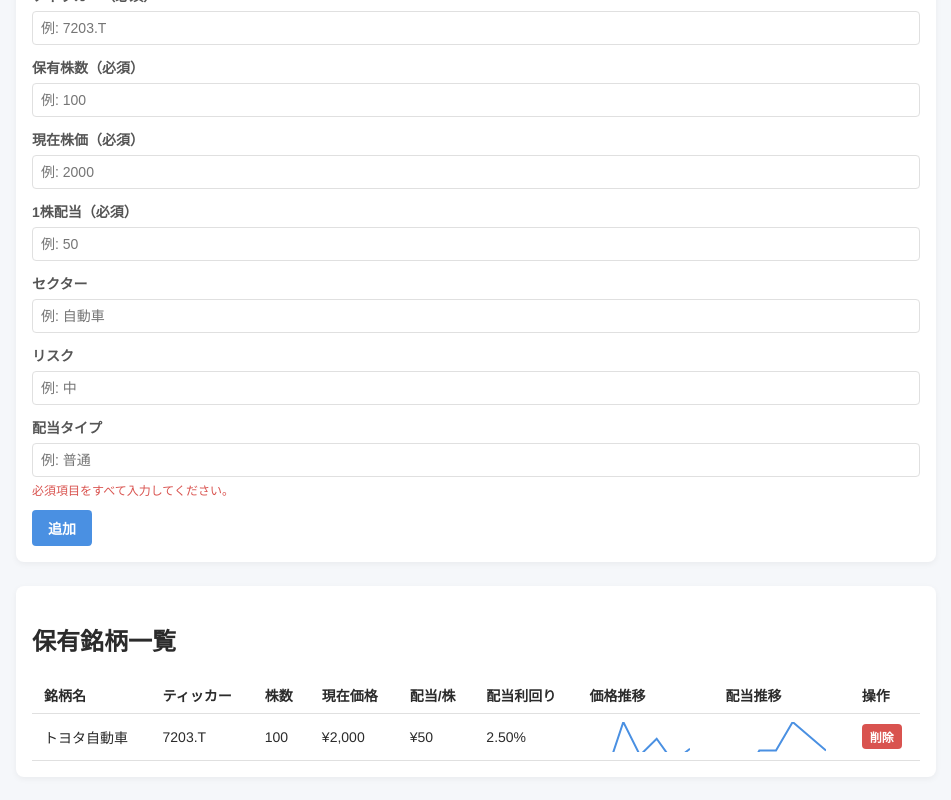
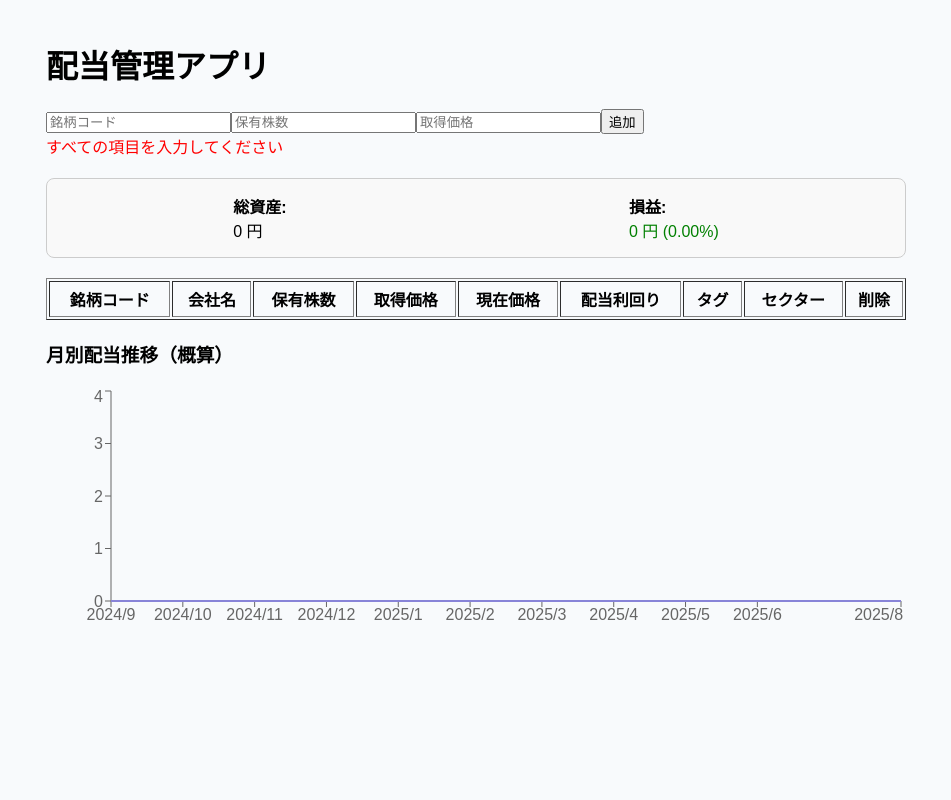
Before and after one commit to sonota1/dividend-management-app, a React (Create React App) app: page / in a window 1280 px wide. Both pictures are taken after a click on the button "追加". Shown: the whole page, without its empty margins (164-1115 px from the left). Built offline with nearby package versions, Linux system fonts and the light colour scheme.

Commit message:
fix: モバイル最適化とレスポンシブデザイン対応

```diff
--- a/src/App.js
+++ b/src/App.js
@@ -1,366 +1,211 @@
-import React, { useState, useEffect } from "react";
+import React, { useState, useEffect } from 'react';
+import { LineChart, Line, XAxis, YAxis, Tooltip, ResponsiveContainer } from 'recharts';
 
-// --- シンプルなカラーパレットとフォント ---
-const colors = {
-  background: "#f5f7fa",
-  cardBg: "#ffffff",
-  primary: "#2b2b2b",
-  secondary: "#555555",
-  accent: "#4a90e2",
-  error: "#d9534f",
-  success: "#5cb85c",
-  border: "#e0e0e0",
-};
+const TAGS = ['NISA', '特定', '一般'];
 
-const fontFamily = "'Helvetica Neue', Helvetica, Arial, sans-serif";
+function AddStockForm({ onAdd }) {
+  const [symbol, setSymbol] = useState('');
+  const [shares, setShares] = useState('');
+  const [purchasePrice, setPurchasePrice] = useState('');
+  const [error, setError] = useState('');
 
-// --- 共通スタイル ---
-const styles = {
-  app: {
-    fontFamily,
-    backgroundColor: colors.background,
-    minHeight: "100vh",
-    padding: 20,
-    color: colors.primary,
-    maxWidth: 960,
-    margin: "0 auto",
-  },
-  header: {
-    fontSize: 24,
-    fontWeight: "700",
-    marginBottom: 24,
-    borderBottom: `2px solid ${colors.accent}`,
-    paddingBottom: 8,
-  },
-  card: {
-    backgroundColor: colors.cardBg,
-    borderRadius: 8,
-    padding: 16,
-    marginBottom: 24,
-    boxShadow: "0 2px 6px rgba(0,0,0,0.05)",
-  },
-  button: {
-    backgroundColor: colors.accent,
-    color: "#fff",
-    border: "none",
-    borderRadius: 4,
-    padding: "8px 16px",
-    cursor: "pointer",
-    fontWeight: "600",
-    fontSize: 14,
-    transition: "background-color 0.3s",
-  },
-  input: {
-    fontSize: 14,
-    padding: 8,
-    borderRadius: 4,
-    border: `1px solid ${colors.border}`,
-    width: "100%",
-    marginBottom: 12,
-  },
-  label: {
-    display: "block",
-    marginBottom: 6,
-    fontWeight: "600",
-    fontSize: 14,
-    color: colors.secondary,
-  },
-  table: {
-    width: "100%",
-    borderCollapse: "collapse",
-    marginTop: 12,
-  },
-  th: {
-    textAlign: "left",
-    borderBottom: `1px solid ${colors.border}`,
-    padding: "8px 12px",
-    fontWeight: "700",
-    fontSize: 14,
-  },
-  td: {
-    padding: "8px 12px",
-    borderBottom: `1px solid ${colors.border}`,
-    fontSize: 14,
-  },
-  errorText: {
-    color: colors.error,
-    fontSize: 12,
-    marginTop: -8,
-    marginBottom: 12,
-  },
-};
+  const handleAdd = async () => {
+    if (!symbol || !shares || !purchasePrice) {
+      setError('すべての項目を入力してください');
+      return;
+    }
 
-// --- 配当管理アプリ本体 ---
-export default function DividendApp() {
-  // 銘柄データ構造例
-  const [stocks, setStocks] = useState(() => {
-    const saved = localStorage.getItem("stocks");
-    return saved
-      ? JSON.parse(saved)
-      : [
-          {
-            id: 1,
-            name: "トヨタ自動車",
-            ticker: "7203.T",
-            shares: 100,
-            price: 2000,
-            dividend: 50,
-            sector: "自動車",
-            risk: "中",
-            dividendType: "普通",
-            priceHistory: [1980, 1995, 2010, 2000, 2005, 1998, 2002],
-            dividendHistory: [45, 48, 50, 50, 52, 51, 50],
-          },
-        ];
+    try {
+      const res = await fetch(`http://localhost:4000/api/quote/${symbol}`);
+      if (!res.ok) throw new Error('銘柄情報取得失敗');
+      const data = await res.json();
+
+      // 簡易セクター推定
+      const sector = data.shortName.includes('Tech') ? '情報技術' : 'その他';
+
+      onAdd({
+        symbol,
+        companyName: data.shortName,
+        shares: Number(shares),
+        purchasePrice: Number(purchasePrice),
+        sector,
+        tag: 'NISA',
+        currentPrice: data.regularMarketPrice,
+        dividendYield: data.dividendYield || 0,
+        dividendRate: data.dividendRate || 0,
       });
 
-  // 新規銘柄フォーム状態
-  const [form, setForm] = useState({
-    name: "",
-    ticker: "",
-    shares: "",
-    price: "",
-    dividend: "",
-    sector: "",
-    risk: "",
-    dividendType: "",
-  });
-
-  const [error, setError] = useState("");
-
-  // localStorage に保存
-  useEffect(() => {
-    localStorage.setItem("stocks", JSON.stringify(stocks));
-  }, [stocks]);
-
-  // 入力変更ハンドラ
-  const onChangeForm = (e) => {
-    const { name, value } = e.target;
-    setForm((f) => ({ ...f, [name]: value }));
-  };
-
-  // 銘柄追加
-  const addStock = () => {
-    if (!form.name || !form.ticker || !form.shares || !form.price || !form.dividend) {
-      setError("必須項目をすべて入力してください。");
-      return;
+      setSymbol('');
+      setShares('');
+      setPurchasePrice('');
+      setError('');
+    } catch (e) {
+      setError(e.message);
     }
-    const newStock = {
-      id: Date.now(),
-      name: form.name.trim(),
-      ticker: form.ticker.trim(),
-      shares: Number(form.shares),
-      price: Number(form.price),
-      dividend: Number(form.dividend),
-      sector: form.sector.trim() || "未設定",
-      risk: form.risk.trim() || "未設定",
-      dividendType: form.dividendType.trim() || "普通",
-      priceHistory: [],
-      dividendHistory: [],
-    };
-    setStocks((prev) => [...prev, newStock]);
-    setForm({
-      name: "",
-      ticker: "",
-      shares: "",
-      price: "",
-      dividend: "",
-      sector: "",
-      risk: "",
-      dividendType: "",
-    });
-    setError("");
-  };
-
-  // 銘柄削除
-  const removeStock = (id) => {
-    setStocks((prev) => prev.filter((s) => s.id !== id));
-  };
-
-  // 銘柄編集（ここでは簡易にpriceとdividendだけ）
-  const editStockField = (id, field, value) => {
-    setStocks((prev) =>
-      prev.map((s) =>
-        s.id === id ? { ...s, [field]: field === "name" || field === "ticker" || field === "sector" || field === "risk" || field === "dividendType" ? value : Number(value) } : s
-      )
-    );
-  };
-
-  // 総資産・配当合計計算
-  const totalAssets = stocks.reduce((sum, s) => sum + s.price * s.shares, 0);
-  const totalDividend = stocks.reduce((sum, s) => sum + s.dividend * s.shares, 0);
-
-  // ミニチャート用（スパークライン的表示）
-  const MiniSparkline = ({ data }) => {
-    if (!data || data.length < 2) return null;
-    const max = Math.max(...data);
-    const min = Math.min(...data);
-    const range = max - min || 1;
-    const points = data
-      .map(
-        (v, i) =>
-          `${(i * (100 / (data.length - 1))).toFixed(2)},${(100 - ((v - min) / range) * 100).toFixed(2)}`
-      )
-      .join(" ");
-    return (
-      <svg width="100" height="30" style={{ display: "block" }}>
-        <polyline
-          fill="none"
-          stroke={colors.accent}
-          strokeWidth="2"
-          points={points}
-          style={{ shapeRendering: "geometricPrecision" }}
-        />
-      </svg>
-    );
   };
 
   return (
-    <div style={styles.app}>
-      <h1 style={styles.header}>配当管理アプリ</h1>
+    <div style={{ marginBottom: 20 }}>
+      <input
+        placeholder="銘柄コード"
+        value={symbol}
+        onChange={(e) => setSymbol(e.target.value.toUpperCase())}
+      />
+      <input
+        placeholder="保有株数"
+        value={shares}
+        onChange={(e) => setShares(e.target.value)}
+        type="number"
+      />
+      <input
+        placeholder="取得価格"
+        value={purchasePrice}
+        onChange={(e) => setPurchasePrice(e.target.value)}
+        type="number"
+      />
+      <button onClick={handleAdd}>追加</button>
+      {error && <div style={{ color: 'red' }}>{error}</div>}
+    </div>
+  );
+}
 
-      {/* 総資産・配当サマリー */}
-      <section style={styles.card}>
-        <h2>サマリー</h2>
-        <p>総資産額: <strong>¥{totalAssets.toLocaleString()}</strong></p>
-        <p>年間配当額（予想）: <strong>¥{totalDividend.toLocaleString()}</strong></p>
-      </section>
-
-      {/* 銘柄追加フォーム */}
-      <section style={styles.card}>
-        <h2>銘柄追加</h2>
-        <label style={styles.label}>銘柄名（必須）</label>
-        <input
-          style={styles.input}
-          name="name"
-          value={form.name}
-          onChange={onChangeForm}
-          placeholder="例: トヨタ自動車"
-        />
-        <label style={styles.label}>ティッカー（必須）</label>
-        <input
-          style={styles.input}
-          name="ticker"
-          value={form.ticker}
-          onChange={onChangeForm}
-          placeholder="例: 7203.T"
-        />
-        <label style={styles.label}>保有株数（必須）</label>
-        <input
-          type="number"
-          style={styles.input}
-          name="shares"
-          value={form.shares}
-          onChange={onChangeForm}
-          placeholder="例: 100"
-        />
-        <label style={styles.label}>現在株価（必須）</label>
-        <input
-          type="number"
-          style={styles.input}
-          name="price"
-          value={form.price}
-          onChange={onChangeForm}
-          placeholder="例: 2000"
-        />
-        <label style={styles.label}>1株配当（必須）</label>
-        <input
-          type="number"
-          style={styles.input}
-          name="dividend"
-          value={form.dividend}
-          onChange={onChangeForm}
-          placeholder="例: 50"
-        />
-        <label style={styles.label}>セクター</label>
-        <input
-          style={styles.input}
-          name="sector"
-          value={form.sector}
-          onChange={onChangeForm}
-          placeholder="例: 自動車"
-        />
-        <label style={styles.label}>リスク</label>
-        <input
-          style={styles.input}
-          name="risk"
-          value={form.risk}
-          onChange={onChangeForm}
-          placeholder="例: 中"
-        />
-        <label style={styles.label}>配当タイプ</label>
-        <input
-          style={styles.input}
-          name="dividendType"
-          value={form.dividendType}
-          onChange={onChangeForm}
-          placeholder="例: 普通"
-        />
-        {error && <div style={styles.errorText}>{error}</div>}
-        <button style={styles.button} onClick={addStock}>
-          追加
-        </button>
-      </section>
-
-      {/* 銘柄一覧テーブル */}
-      <section style={styles.card}>
-        <h2>保有銘柄一覧</h2>
-        <table style={styles.table}>
+function StockTable({ stocks, onDelete }) {
+  return (
+    <table border="1" cellPadding="5" style={{ width: '100%', marginBottom: 20 }}>
       <thead>
         <tr>
-              <th style={styles.th}>銘柄名</th>
-              <th style={styles.th}>ティッカー</th>
-              <th style={styles.th}>株数</th>
-              <th style={styles.th}>現在価格</th>
-              <th style={styles.th}>配当/株</th>
-              <th style={styles.th}>配当利回り</th>
-              <th style={styles.th}>価格推移</th>
-              <th style={styles.th}>配当推移</th>
-              <th style={styles.th}>操作</th>
+          <th>銘柄コード</th>
+          <th>会社名</th>
+          <th>保有株数</th>
+          <th>取得価格</th>
+          <th>現在価格</th>
+          <th>配当利回り</th>
+          <th>タグ</th>
+          <th>セクター</th>
+          <th>削除</th>
         </tr>
       </thead>
       <tbody>
-            {stocks.map((s) => (
-              <tr key={s.id}>
-                <td style={styles.td}>{s.name}</td>
-                <td style={styles.td}>{s.ticker}</td>
-                <td style={styles.td}>{s.shares}</td>
-                <td style={styles.td}>¥{s.price.toLocaleString()}</td>
-                <td style={styles.td}>¥{s.dividend.toLocaleString()}</td>
-                <td style={styles.td}>
-                  {((s.dividend / s.price) * 100).toFixed(2)}%
-                </td>
-                <td style={styles.td}>
-                  <MiniSparkline data={s.priceHistory} />
-                </td>
-                <td style={styles.td}>
-                  <MiniSparkline data={s.dividendHistory} />
-                </td>
-                <td style={styles.td}>
-                  <button
-                    style={{
-                      ...styles.button,
-                      backgroundColor: colors.error,
-                      fontSize: 12,
-                      padding: "4px 8px",
-                    }}
-                    onClick={() => removeStock(s.id)}
-                  >
-                    削除
-                  </button>
+        {stocks.map((stock, idx) => (
+          <tr key={idx}>
+            <td>{stock.symbol}</td>
+            <td>{stock.companyName}</td>
+            <td>{stock.shares}</td>
+            <td>{stock.purchasePrice}</td>
+            <td>{stock.currentPrice}</td>
+            <td>{(stock.dividendYield * 100).toFixed(2)}%</td>
+            <td>{stock.tag}</td>
+            <td>{stock.sector}</td>
+            <td>
+              <button onClick={() => onDelete(stock.symbol)}>削除</button>
             </td>
           </tr>
         ))}
-            {stocks.length === 0 && (
-              <tr>
-                <td colSpan={9} style={styles.td}>
-                  銘柄がありません。
-                </td>
-              </tr>
-            )}
       </tbody>
     </table>
-      </section>
+  );
+}
+
+// --- 総資産・損益サマリーコンポーネント ---
+function SummaryCard({ stocks }) {
+  const totalAssets = stocks.reduce(
+    (sum, s) => sum + s.currentPrice * s.shares,
+    0
+  );
+  const totalCost = stocks.reduce(
+    (sum, s) => sum + s.purchasePrice * s.shares,
+    0
+  );
+  const profitLoss = totalAssets - totalCost;
+  const profitLossPercent = totalCost ? (profitLoss / totalCost) * 100 : 0;
+
+  return (
+    <div
+      style={{
+        border: '1px solid #ccc',
+        padding: 15,
+        marginBottom: 20,
+        borderRadius: 8,
+        display: 'flex',
+        justifyContent: 'space-around',
+        backgroundColor: '#f9f9f9',
+      }}
+    >
+      <div>
+        <strong>総資産:</strong>
+        <div>{totalAssets.toLocaleString()} 円</div>
+      </div>
+      <div>
+        <strong>損益:</strong>
+        <div
+          style={{ color: profitLoss >= 0 ? 'green' : 'red' }}
+        >
+          {profitLoss.toLocaleString()} 円 ({profitLossPercent.toFixed(2)}%)
+        </div>
+      </div>
     </div>
   );
 }
+
+// --- 配当推移グラフ（簡易版）---
+// 月ごとの配当を合計したデータを作成（固定過去12ヶ月と仮定）
+function DividendChart({ stocks }) {
+  // 簡単に毎月配当額を計算（月間配当 = 年間配当率 * 現在価格 * 保有株数 / 12）
+  // 実際は配当月に基づく詳細管理が必要
+
+  // 過去12ヶ月の配当推移用ダミーデータ作成
+  const months = Array.from({ length: 12 }, (_, i) => {
+    const d = new Date();
+    d.setMonth(d.getMonth() - (11 - i));
+    return `${d.getFullYear()}/${d.getMonth() + 1}`;
+  });
+
+  const data = months.map((m) => {
+    let monthlyDiv = 0;
+    stocks.forEach((s) => {
+      const annualDiv = s.dividendYield * s.currentPrice * s.shares || 0;
+      monthlyDiv += annualDiv / 12;
+    });
+    return { month: m, dividend: Number(monthlyDiv.toFixed(0)) };
+  });
+
+  return (
+    <div style={{ width: '100%', height: 250 }}>
+      <h3>月別配当推移（概算）</h3>
+      <ResponsiveContainer width="100%" height="100%">
+        <LineChart data={data}>
+          <XAxis dataKey="month" />
+          <YAxis />
+          <Tooltip formatter={(value) => `${value.toLocaleString()} 円`} />
+          <Line
+            type="monotone"
+            dataKey="dividend"
+            stroke="#8884d8"
+            strokeWidth={2}
+            dot={false}
+          />
+        </LineChart>
+      </ResponsiveContainer>
+    </div>
+  );
+}
+
+export default function App() {
+  const [stocks, setStocks] = useState([]);
+
+  const deleteStock = (symbol) => {
+    setStocks((prev) => prev.filter((s) => s.symbol !== symbol));
+  };
+
+  return (
+    <div
+      style={{ maxWidth: 900, margin: 'auto', padding: 20, fontFamily: 'sans-serif' }}
+    >
+      <h1>配当管理アプリ</h1>
+      <AddStockForm onAdd={(stock) => setStocks((prev) => [...prev, stock])} />
+      <SummaryCard stocks={stocks} />
+      <StockTable stocks={stocks} onDelete={deleteStock} />
+      <DividendChart stocks={stocks} />
+    </div>
+  );
+}
```
Lines whose indentation alone changed are shown as unchanged.
